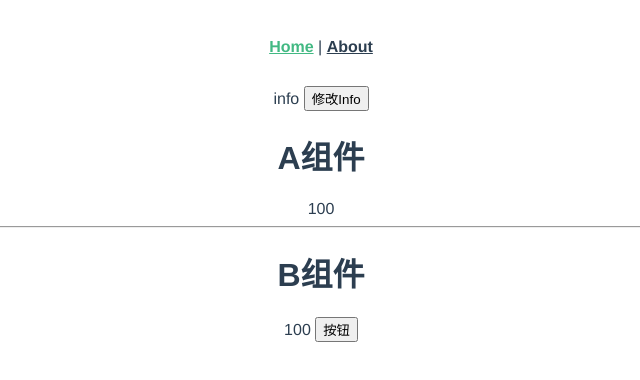
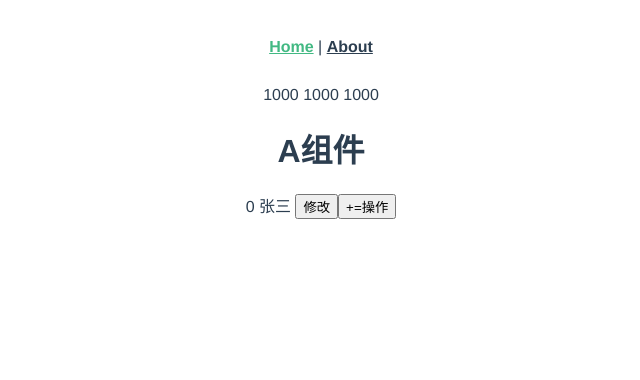
Before and after one commit to SUNsyg/vitedemo, a Vue app: page / in a window 1280 px wide. Shown: the top 380 px of the page, without its empty margins (319-959 px from the left). Built offline with nearby package versions, Linux system fonts and the light colour scheme.

Commit message:
'pinia简单使用'

```diff
--- a/package.json
+++ b/package.json
@@ -12,6 +12,7 @@
     "@vueuse/core": "^9.1.0",
     "axios": "^0.27.2",
     "core-js": "^3.6.5",
+    "pinia": "^2.0.17",
     "vue": "^3.0.0",
     "vue-router": "^4.0.0-0",
     "vuex": "^4.0.0-0",
--- a/src/components/A.vue
+++ b/src/components/A.vue
@@ -2,43 +2,40 @@
  * @Description:
  * @Author: Sun yinge
  * @Date: 2022-08-04 15:44:51
- * @LastEditTime: 2022-08-08 16:26:54
+ * @LastEditTime: 2022-08-09 16:02:09
  * @LastEditors: Sun yinge
 -->
 <template>
     <div>
-        {{userInfo}}
-        <button @click="btn">修改Info</button>
+        {{changeNum}}
+        {{changeNum}}
+        {{changeNum}}
         <h1>A组件</h1>
-        {{aNum}}
-        <hr />
-        <B></B>
+        {{num}}
+        {{name}}
+        <button @click="changeName">修改</button>
+        <button @click="btn">+=操作</button>
     </div>
 </template>
 
 <script setup>
-import { useStore } from 'vuex'
-let store = useStore();
+import { storeToRefs } from 'pinia';
+import { useStore } from '../store'
+const store = useStore();
 
-let userInfo = computed( () => store.state.user.userInfo );
-let btn = () => {
-    store.commit('changeInfo')
-    // store.dispatch('changeBtn')
+let {num,name,changeNum} = storeToRefs(store);
+let changeName = () => {
+    // name.value = '李四'
+    // num.value = 10
+
+    // 批量更新
+    store.$patch(state=>{
+		state.num++;
+        state.name='李四'
+	})
 }
 
-import B from './B.vue';
-const aNum = inject('changeNum');
+const btn = () => {
+    store.upNum(200)
+}
 </script>
-<!-- <script setup>
-import { useStore } from 'vuex'
-import B from './B.vue';
-
-let store = useStore();
-let num = computed( () => store.state.num );
-let total = store.getters.total;
-let btn = () => {
-    // store.commit('changeNum', 300)
-    store.dispatch('changeBtn')
-}
-const aNum = inject('changeNum');
-</script> -->
--- a/src/components/B.vue
+++ /dev/null
@@ -1,22 +0,0 @@
-<!--
- * @Description:
- * @Author: Sun yinge
- * @Date: 2022-08-04 15:44:55
- * @LastEditTime: 2022-08-08 14:05:17
- * @LastEditors: Sun yinge
--->
-<template>
-    <div>
-        <h1>B组件</h1>
-        {{bNum}}
-        <button @click="btn">按钮</button>
-    </div>
-</template>
-
-<script setup>
-const bNum = inject('changeNum');
-console.log('bNum', bNum)
-const btn = () => {
-    bNum.value = 200
-}
-</script>
--- a/src/store/index.js
+++ b/src/store/index.js
@@ -1,20 +1,23 @@
-/*
- * @Description:
- * @Author: Sun yinge
- * @Date: 2022-08-01 14:03:20
- * @LastEditTime: 2022-08-08 17:02:43
- * @LastEditors: Sun yinge
- */
-import { createStore } from "vuex";
-import createPersistedState from "vuex-persistedstate";
+import { defineStore } from 'pinia'
 
-import user from './modules/user'
-export default createStore({
-  modules: {
-    user
+export const useStore = defineStore('storeId', {
+  state: () => {
+    return {
+      num: 0,
+      name: '张三',
+      age: 18
+    }
   },
-  plugins: [createPersistedState({
-    key: 'sun',
-    paths: ['user']
-  })],
-});
+  getters:{
+    changeNum() {
+      // 有缓存，只会打印一次
+      console.log('getters')
+      return this.num+1000
+    }
+  },
+  actions:{
+    upNum( val ) {
+      this.num += val
+    }
+  }
+})
--- a/src/store/modules/user.js
+++ /dev/null
@@ -1,17 +0,0 @@
-/*
- * @Description:
- * @Author: Sun yinge
- * @Date: 2022-08-08 16:13:15
- * @LastEditTime: 2022-08-08 16:51:08
- * @LastEditors: Sun yinge
- */
-export default {
-    state: {
-        userInfo: 'info'
-    },
-    mutations: {
-        changeInfo(state) {
-          state.userInfo = '123';
-        }
-      }
-}
--- a/src/views/Home.vue
+++ b/src/views/Home.vue
@@ -2,7 +2,7 @@
  * @Description:
  * @Author: Sun yinge
  * @Date: 2022-07-28 15:04:44
- * @LastEditTime: 2022-08-08 13:52:28
+ * @LastEditTime: 2022-08-09 15:30:34
  * @LastEditors: Sun yinge
 -->
 <template>
@@ -13,7 +13,5 @@
 
 <script setup>
 import A from '../components/A.vue'
-let num = ref(100);
-provide('changeNum', num);
 
 </script>
```
Also changed, not shown: src/1.store/index.js (deleted, +0 -32 lines), src/components/C.vue (deleted, +0 -11 lines), src/main.js (+10 -2 lines), 1 other file (tests, documents, lock files or other folders).
